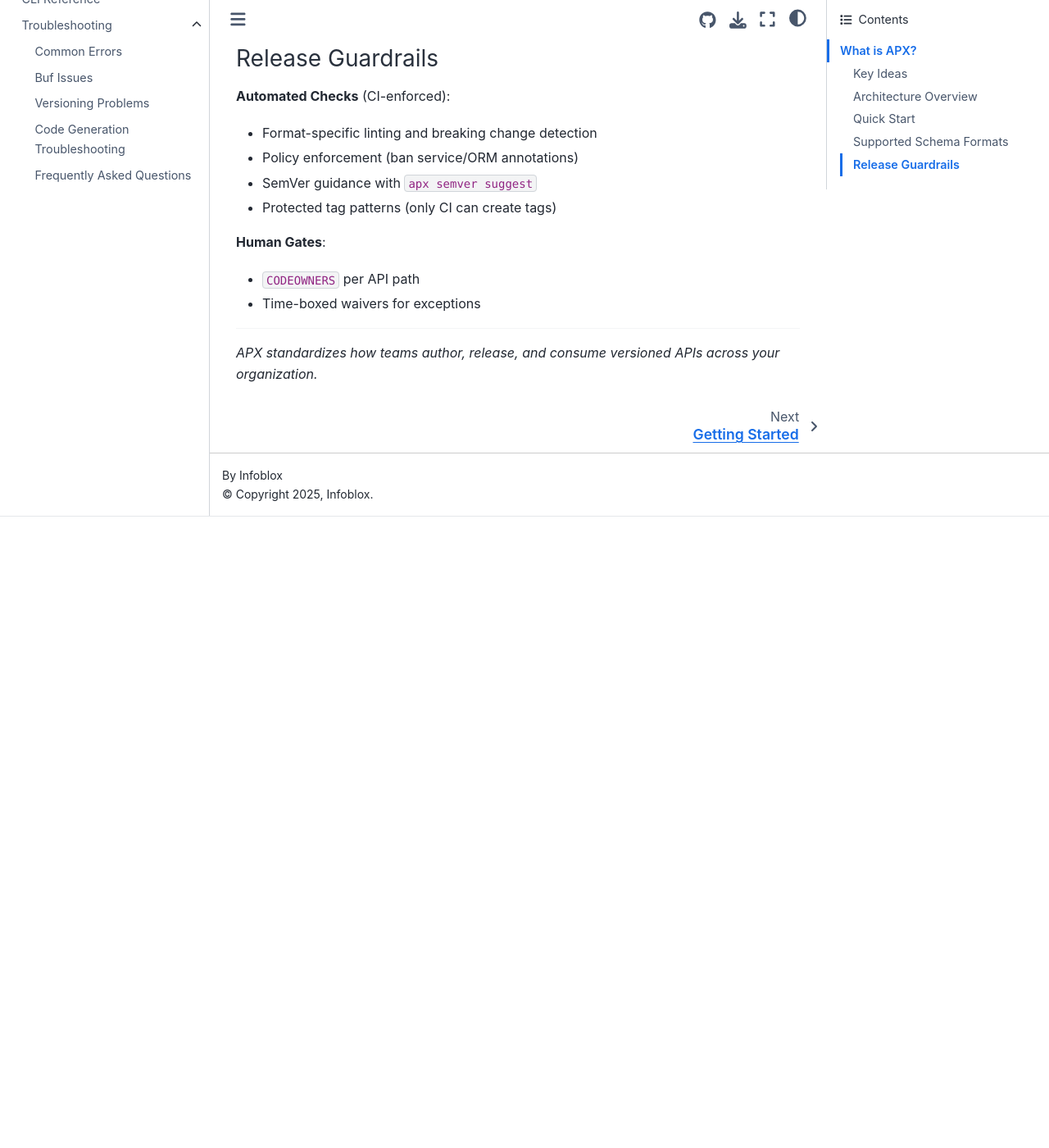
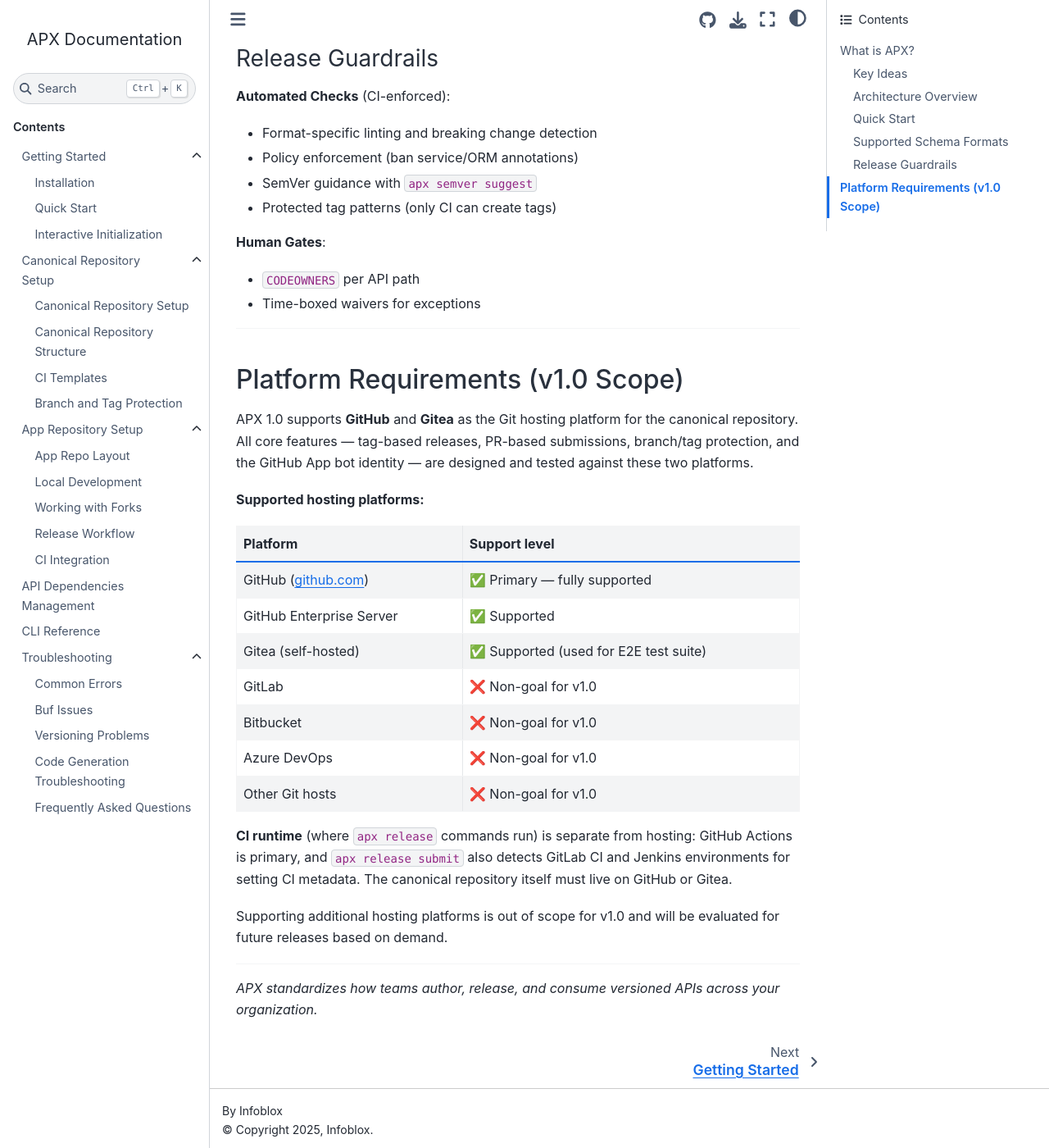
Before and after one commit to infobloxopen/apx, a Sphinx documentation site: the page built from docs/index.md, in a window 1280 px wide and 1400 px high, scrolled down 4258 px. Shown: the whole window at 82% size. Built offline with Sphinx 7.4.7 and the Sphinx Book theme 1.1.4, drawn with Linux system fonts in a browser that asks for light colours; pages that are not in the unit, such as notebooks, are missing from menus; before the commit the page ends 4888 px from its top, so only the background shows below that.

Commit message:
docs: document GitHub/Gitea as 1.0 platform requirements; other registries are non-goals
Add a Platform Requirements section to docs/index.md with an explicit
support table (GitHub, GitHub Enterprise, Gitea = supported; GitLab,
Bitbucket, Azure DevOps = non-goal for v1.0).

Add a note to getting-started/index.md prerequisites and a callout
admonition to canonical-repo/index.md so the constraint is visible
wherever users first encounter canonical repo setup.

Clarifies that CI runtime support (GitHub Actions, GitLab CI, Jenkins
environment detection) is separate from registry hosting support.

```diff
--- a/docs/index.md
+++ b/docs/index.md
@@ -204,4 +204,26 @@
 
 ---
 
+## Platform Requirements (v1.0 Scope)
+
+APX 1.0 supports **GitHub** and **Gitea** as the Git hosting platform for the canonical repository. All core features — tag-based releases, PR-based submissions, branch/tag protection, and the GitHub App bot identity — are designed and tested against these two platforms.
+
+**Supported hosting platforms:**
+
+| Platform | Support level |
+|----------|---------------|
+| GitHub (github.com) | ✅ Primary — fully supported |
+| GitHub Enterprise Server | ✅ Supported |
+| Gitea (self-hosted) | ✅ Supported (used for E2E test suite) |
+| GitLab | ❌ Non-goal for v1.0 |
+| Bitbucket | ❌ Non-goal for v1.0 |
+| Azure DevOps | ❌ Non-goal for v1.0 |
+| Other Git hosts | ❌ Non-goal for v1.0 |
+
+**CI runtime** (where `apx release` commands run) is separate from hosting: GitHub Actions is primary, and `apx release submit` also detects GitLab CI and Jenkins environments for setting CI metadata. The canonical repository itself must live on GitHub or Gitea.
+
+Supporting additional hosting platforms is out of scope for v1.0 and will be evaluated for future releases based on demand.
+
+---
+
 *APX standardizes how teams author, release, and consume versioned APIs across your organization.*
```
Also changed, not shown: docs/canonical-repo/index.md (+4 -0 lines), docs/getting-started/index.md (+5 -0 lines).
